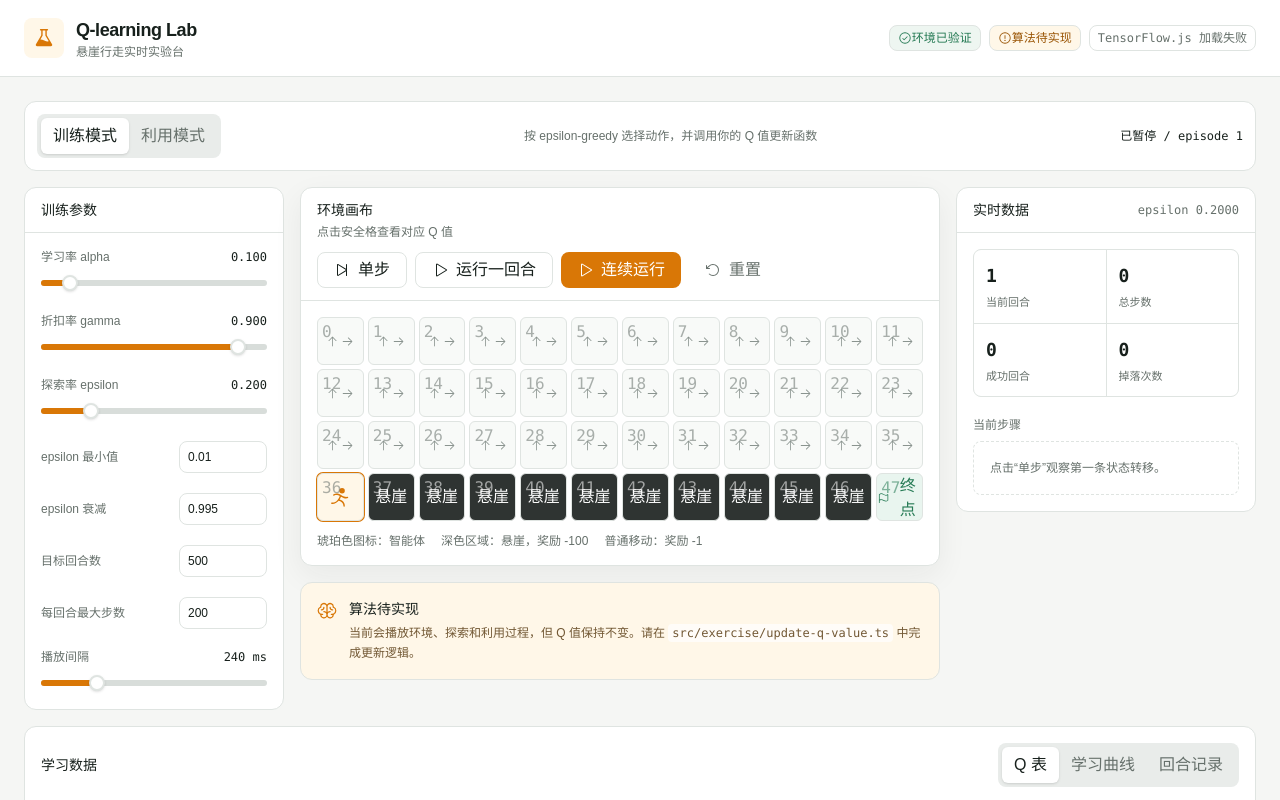
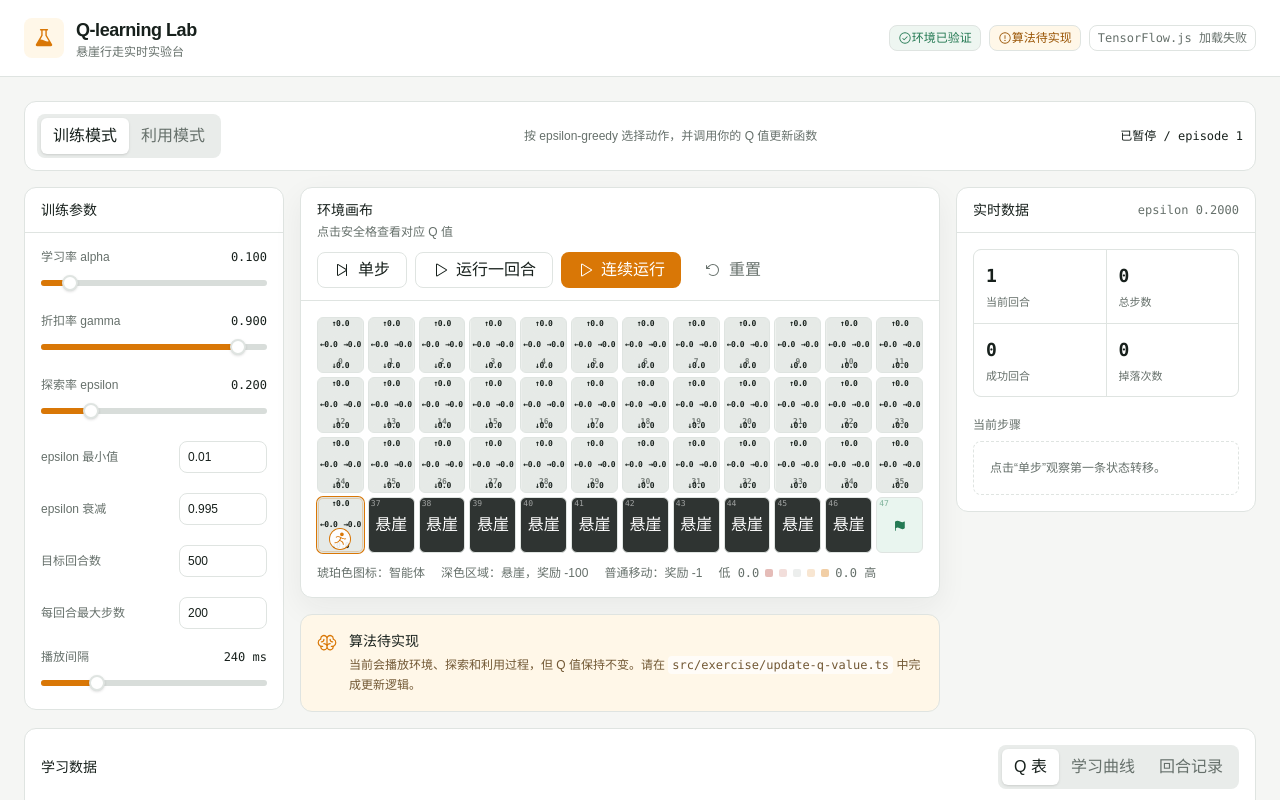
Before and after one commit to ssx86/rl-training-lab, a React (Vite) app: page / in a window 1280 px wide. Shown: the top 800 px of the page. Built offline with nearby package versions, Linux system fonts and the light colour scheme.

Commit message:
feat: show directional Q heatmaps in grid

```diff
--- a/src/App.tsx
+++ b/src/App.tsx
@@ -52,7 +52,7 @@ export function App() {
                 <PlaybackControls running={lab.running} onStep={lab.advance} onRunEpisode={lab.runEpisode} onToggleContinuous={lab.toggleContinuous} onReset={lab.reset} />
               </CardHeader>
               <CardContent>
-                <EnvironmentGrid currentState={lab.currentState} selectedState={lab.selectedState} path={lab.path} greedyActions={lab.greedyActions} onSelectState={lab.setSelectedState} />
+                <EnvironmentGrid currentState={lab.currentState} selectedState={lab.selectedState} path={lab.path} qMatrix={lab.qMatrix} greedyActions={lab.greedyActions} onSelectState={lab.setSelectedState} />
               </CardContent>
             </Card>
 
--- a/src/components/environment-grid.tsx
+++ b/src/components/environment-grid.tsx
@@ -1,4 +1,4 @@
-import { ArrowDown, ArrowLeft, ArrowRight, ArrowUp, Flag, PersonSimpleRun } from "@phosphor-icons/react";
+import { Flag, PersonSimpleRun } from "@phosphor-icons/react";
 import {
   ACTIONS,
   COLUMNS,
@@ -10,17 +10,34 @@ import {
 } from "@/domain/cliff-walking";
 import { cn } from "@/lib/utils";
 
-const POLICY_ICONS: Record<Action, typeof ArrowUp> = {
-  [ACTIONS.UP]: ArrowUp,
-  [ACTIONS.RIGHT]: ArrowRight,
-  [ACTIONS.DOWN]: ArrowDown,
-  [ACTIONS.LEFT]: ArrowLeft,
+const ACTION_META: Record<Action, { symbol: string; position: string; clipPath: string }> = {
+  [ACTIONS.UP]: {
+    symbol: "↑",
+    position: "left-1/2 top-0.5 -translate-x-1/2",
+    clipPath: "polygon(0 0, 100% 0, 50% 50%)",
+  },
+  [ACTIONS.RIGHT]: {
+    symbol: "→",
+    position: "right-0.5 top-1/2 -translate-y-1/2",
+    clipPath: "polygon(100% 0, 100% 100%, 50% 50%)",
+  },
+  [ACTIONS.DOWN]: {
+    symbol: "↓",
+    position: "bottom-0.5 left-1/2 -translate-x-1/2",
+    clipPath: "polygon(0 100%, 100% 100%, 50% 50%)",
+  },
+  [ACTIONS.LEFT]: {
+    symbol: "←",
+    position: "left-0.5 top-1/2 -translate-y-1/2",
+    clipPath: "polygon(0 0, 0 100%, 50% 50%)",
+  },
 };
 
 interface EnvironmentGridProps {
   currentState: number;
   selectedState: number;
   path: number[];
+  qMatrix: number[][];
   greedyActions: (state: number) => Action[];
   onSelectState: (state: number) => void;
 }
@@ -29,9 +46,12 @@ export function EnvironmentGrid({
   currentState,
   selectedState,
   path,
+  qMatrix,
   greedyActions,
   onSelectState,
 }: EnvironmentGridProps) {
+  const { minimumQ, maximumQ } = qRange(qMatrix);
+
   return (
     <div>
       <div
@@ -48,6 +68,7 @@ export function EnvironmentGrid({
           const selected = state === selectedState;
           const visited = path.includes(state);
           const actions = cliff || goal ? [] : greedyActions(state);
+          const qValues = qMatrix[state] ?? [0, 0, 0, 0];
 
           return (
             <button
@@ -60,41 +81,109 @@ export function EnvironmentGrid({
               aria-selected={selected}
               onClick={() => onSelectState(state)}
               className={cn(
-                "relative grid min-h-10 place-items-center overflow-hidden rounded-[6px] border bg-[#f8faf8] text-[10px] text-muted-foreground transition-colors sm:min-h-12",
-                visited && "bg-accent",
+                "relative grid min-h-11 place-items-center overflow-hidden rounded-[6px] border bg-[#f8faf8] text-muted-foreground transition-colors sm:min-h-14",
+                visited && "shadow-[inset_0_0_0_1px_rgba(217,119,6,0.28)]",
                 selected && "border-primary ring-1 ring-primary",
                 cliff && "cursor-not-allowed border-[#2f3432] bg-[#2f3432] text-white",
                 goal && "border-success bg-[#e9f5ef] text-success",
               )}
             >
-              <span className="absolute left-1 top-0.5 font-mono opacity-55">{state}</span>
-              {active ? (
-                <PersonSimpleRun aria-hidden size={22} weight="fill" className="text-primary" />
+              {!cliff && !goal && qValues.map((value, actionIndex) => {
+                const action = actionIndex as Action;
+                const meta = ACTION_META[action];
+                const greedy = actions.includes(action);
+                return (
+                  <span key={action}>
+                    <span
+                      aria-hidden
+                      className="absolute inset-0 transition-colors duration-200"
+                      style={{
+                        backgroundColor: qHeatColor(value, minimumQ, maximumQ),
+                        clipPath: meta.clipPath,
+                      }}
+                    />
+                    <span
+                      className={cn(
+                        "absolute z-10 whitespace-nowrap font-mono text-[7px] leading-none tracking-[-0.06em] text-[#4f5a55] sm:text-[8px] 2xl:text-[9px]",
+                        meta.position,
+                        greedy && "font-bold text-foreground",
+                      )}
+                      title={`${meta.symbol} ${value}`}
+                    >
+                      {meta.symbol}{formatCompactQ(value)}
+                    </span>
+                  </span>
+                );
+              })}
+
+              <span className={cn(
+                "absolute left-0.5 top-0.5 z-10 font-mono text-[7px] leading-none opacity-55 sm:text-[8px]",
+                !cliff && !goal && "sr-only",
+              )}>{state}</span>
+
+              {active && !cliff && !goal ? (
+                <span className="relative z-10 grid size-4 place-items-center rounded-full bg-white/90 ring-1 ring-primary sm:size-5">
+                  <PersonSimpleRun aria-hidden size={13} weight="fill" className="text-primary sm:size-[15px]" />
+                </span>
               ) : start ? (
-                <span className="font-medium text-foreground">起点</span>
+                <span className="relative z-10 font-mono text-[8px] font-bold text-foreground">S</span>
               ) : goal ? (
-                <span className="flex items-center gap-1 font-medium"><Flag size={14} />终点</span>
+                <span className="relative z-10 flex items-center gap-1 font-medium" title="终点">
+                  <Flag size={13} weight="fill" />
+                  <span className="sr-only">终点</span>
+                </span>
               ) : cliff ? (
                 <span className="hidden font-medium sm:inline">悬崖</span>
               ) : (
-                <span className="flex gap-0.5 text-[#8a948f]">
-                  {actions.slice(0, 2).map((action) => {
-                    const Icon = POLICY_ICONS[action];
-                    return <Icon key={action} size={13} aria-hidden />;
-                  })}
+                <span className="relative z-10 font-mono text-[7px] font-semibold text-foreground/55 sm:text-[8px]">
+                  {state}
                 </span>
               )}
             </button>
           );
         })}
       </div>
-      <div className="mt-3 flex flex-wrap gap-x-4 gap-y-1 text-xs text-muted-foreground">
+      <div className="mt-3 flex flex-wrap items-center gap-x-4 gap-y-1 text-xs text-muted-foreground">
         <span>琥珀色图标：智能体</span>
         <span>深色区域：悬崖，奖励 -100</span>
         <span>普通移动：奖励 -1</span>
+        <span className="inline-flex items-center gap-1.5 font-mono">
+          低 {formatCompactQ(minimumQ)}
+          <span className="size-2 rounded-[2px] bg-[rgba(182,70,58,0.36)]" />
+          <span className="size-2 rounded-[2px] bg-[rgba(182,70,58,0.18)]" />
+          <span className="size-2 rounded-[2px] bg-[rgba(102,112,107,0.12)]" />
+          <span className="size-2 rounded-[2px] bg-[rgba(217,119,6,0.18)]" />
+          <span className="size-2 rounded-[2px] bg-[rgba(217,119,6,0.36)]" />
+          {formatCompactQ(maximumQ)} 高
+        </span>
       </div>
     </div>
   );
+}
+
+function qRange(qMatrix: number[][]) {
+  const reachableValues = qMatrix.flatMap((values, state) =>
+    isCliffState(state) || state === GOAL_STATE ? [] : values,
+  );
+  return {
+    minimumQ: Math.min(...reachableValues, 0),
+    maximumQ: Math.max(...reachableValues, 0),
+  };
+}
+
+function qHeatColor(value: number, minimumQ: number, maximumQ: number) {
+  if (minimumQ === maximumQ) return "rgba(102, 112, 107, 0.12)";
+
+  const ratio = (value - minimumQ) / (maximumQ - minimumQ);
+  if (ratio <= 0.2) return "rgba(182, 70, 58, 0.36)";
+  if (ratio <= 0.4) return "rgba(182, 70, 58, 0.18)";
+  if (ratio <= 0.6) return "rgba(102, 112, 107, 0.12)";
+  if (ratio <= 0.8) return "rgba(217, 119, 6, 0.18)";
+  return "rgba(217, 119, 6, 0.36)";
+}
+
+function formatCompactQ(value: number) {
+  return (Object.is(value, -0) ? 0 : value).toFixed(1);
 }
 
 function cellLabel(
```
Also changed, not shown: 1 other file (tests, documents, lock files or other folders).
